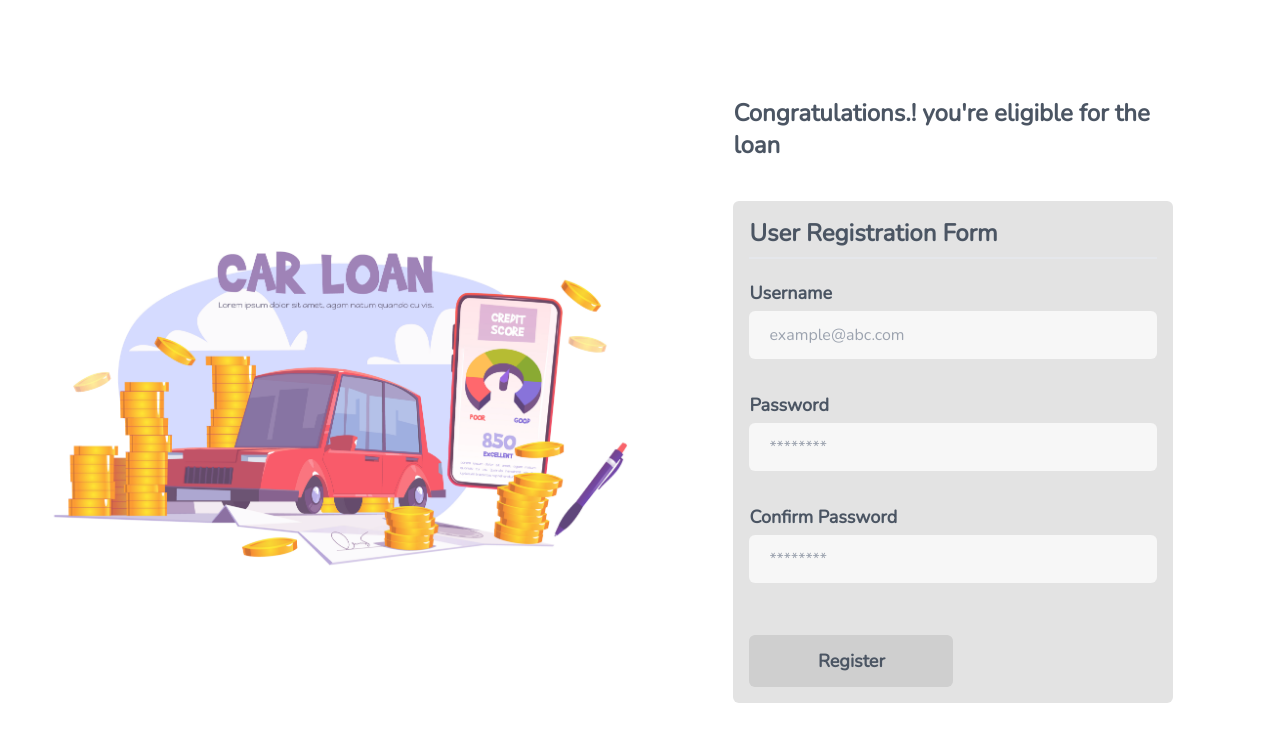
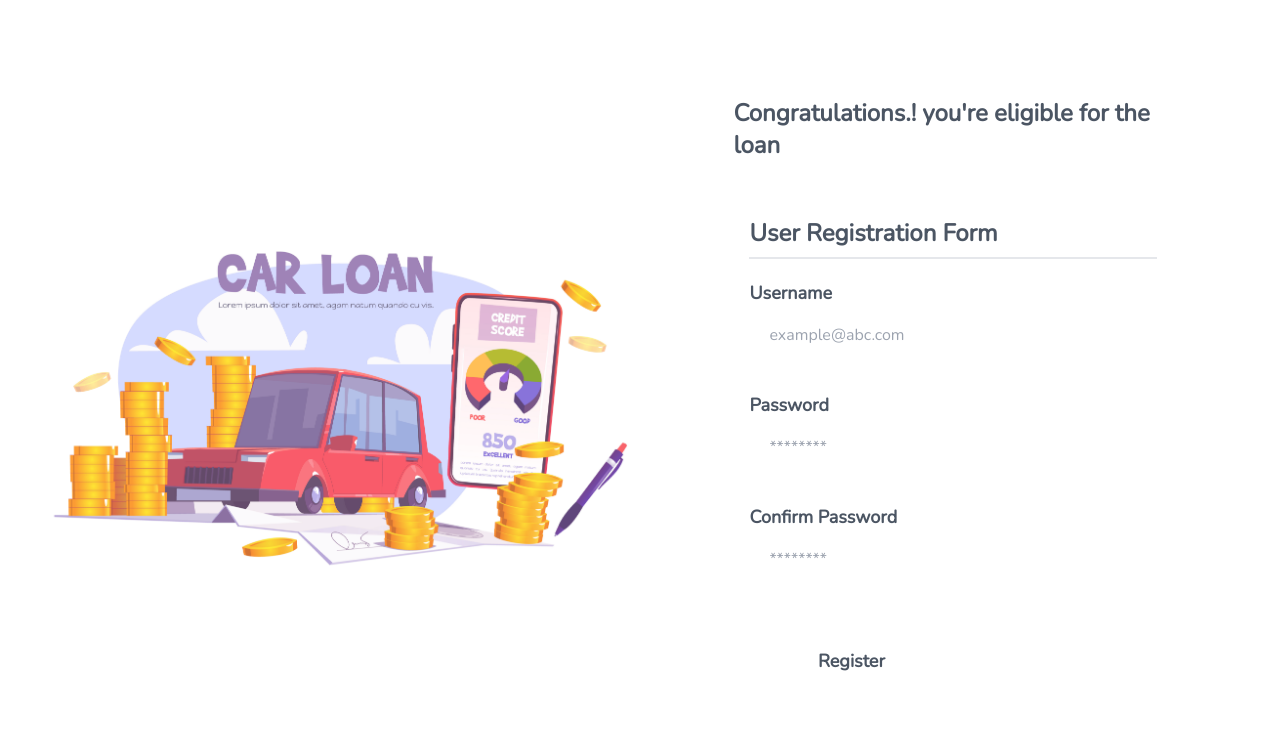
Before and after one commit to ConnectWithNoor/Car-Loan, a React (Create React App) app: page / in a window 1280 px wide. Shown: the top 742 px of the page. Built offline with nearby package versions, Linux system fonts and the light colour scheme; the HTML template or start-up script is replaced by a standard one.

Commit message:
update color scheme

```diff
--- a/tailwind.config.js
+++ b/tailwind.config.js
@@ -4,16 +4,9 @@ module.exports = {
   theme: {
     extend: {
       backgroundColor: {
-        'gray-1x': '#F7F7F7',
-        'gray-2x': '#E3E3E3',
-        'gray-3x': '#CFCFCF',
-        'gray-4x': '#BBBBBB',
-      },
-      textColor: {
-        'gray-1x': '#F7F7F7',
-        'gray-2x': '#E3E3E3',
-        'gray-3x': '#CFCFCF',
-        'gray-4x': '#BBBBBB',
+        'primary': '#A6B1E1',
+        'secondary': '#DCD6F7',
+        'primary-lite': '#F4EEFF',
       },
       fontFamily: {
         nunito: "'Nunito', sans- serif",
```
